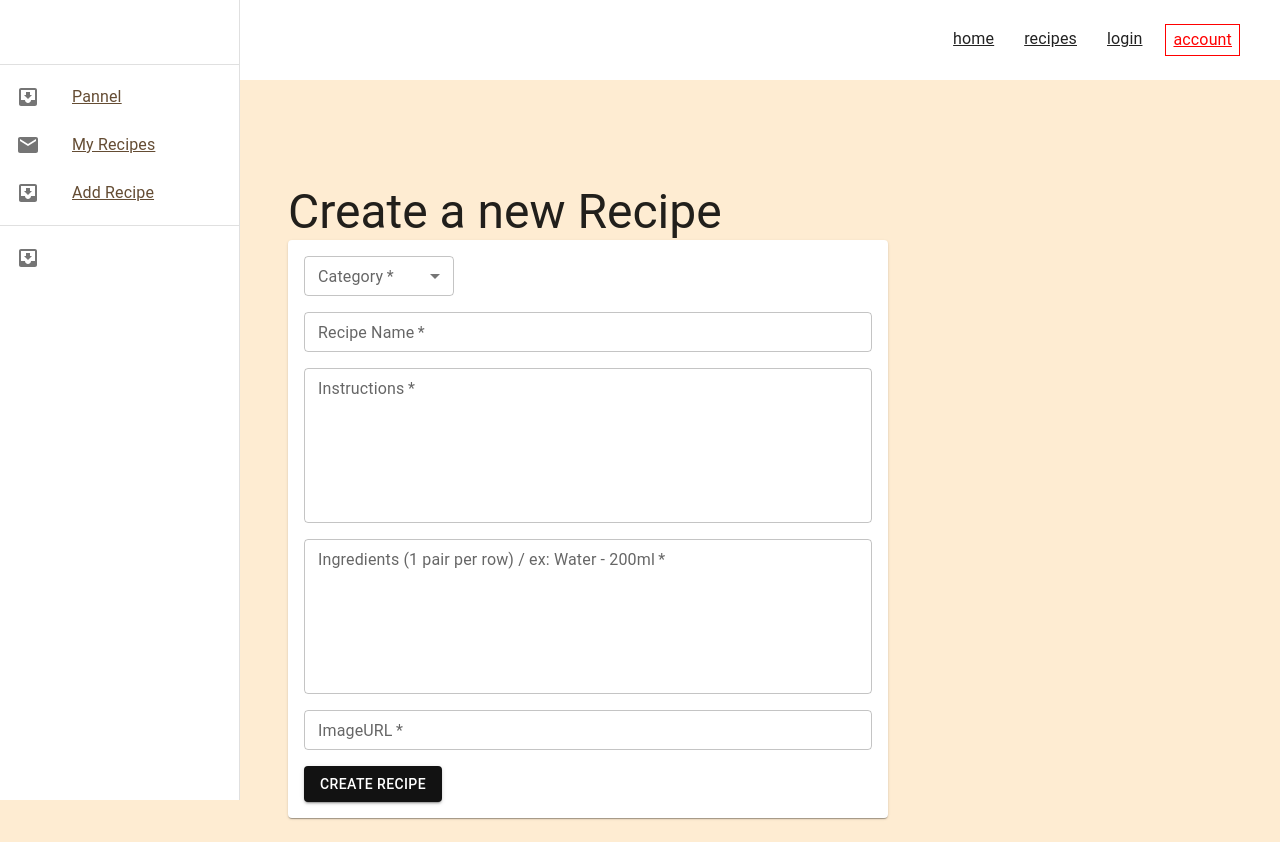
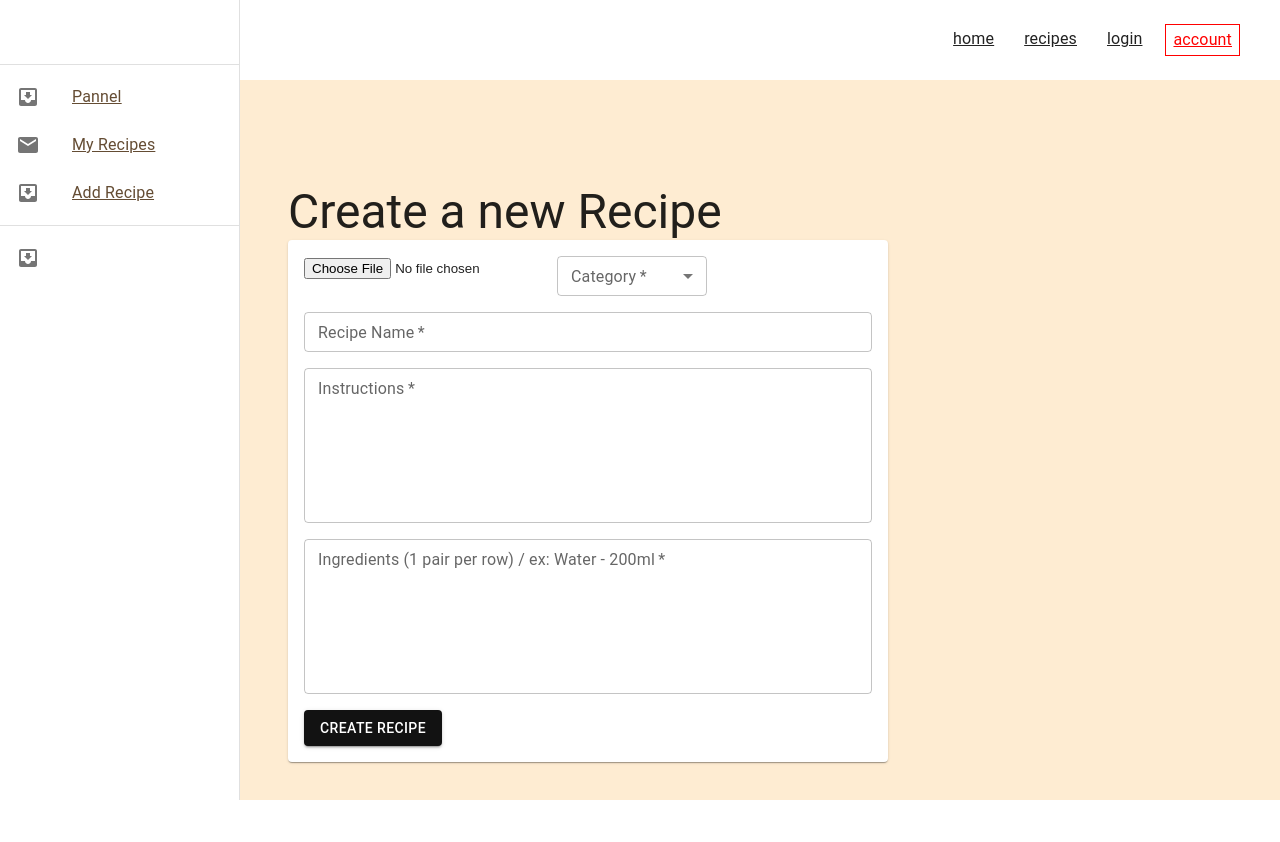
Before and after one commit to HladenRazum/recipes-fullstack-client, a React (Create React App) app: page /account/add-recipe in a window 1280 px wide. After the commit the page ends 800 px from the top, so only its background shows below. Built offline with nearby package versions, Linux system fonts and the light colour scheme.

Commit message:
added image visualizer

```diff
--- a/src/components/AddRecipeForm/AddRecipeForm.tsx
+++ b/src/components/AddRecipeForm/AddRecipeForm.tsx
@@ -1,4 +1,4 @@
-import React from "react";
+import React, { ChangeEvent, ChangeEventHandler } from "react";
 import {
    ErrorMessage,
    Field,
@@ -13,20 +13,36 @@ import { CSSObject } from "@emotion/react";
 import { RecipesAPI } from "../../repository/recipe-api";
 import { IngredientsModel, RecipeModel } from "../../repository/recipe-model";
 import { getValuePairsFromStringOfIngredients } from "../utils";
+import PreviewImage from "./PreviewImage";
 
-interface Props { }
+const SUPPORTED_FORMATS = "image/png, image/jpeg";
+
+interface Props {}
 
 interface FormikValues {
    name: string;
    instructions: string;
    category: string;
-   imageURL: string;
+   image: File | null;
    ingredients: string;
 }
 
 const validationSchema = yup.object({
    name: yup.string().required("Name is required"),
-   // image: yup.string().required("Image is required"),
+   image: yup
+      .mixed()
+      .nullable()
+      .required()
+      .test(
+         "FILE_SIZE",
+         "Uploaded file's size is too big.",
+         (value) => !value || (value && value.size <= 1024 * 1024)
+      )
+      .test(
+         "FILE_FORMAT",
+         "Uplaoded file has unsupported format.",
+         (value) => !value || (value && SUPPORTED_FORMATS.includes(value?.type))
+      ),
    instructions: yup
       .string()
       .required("Instructions are required")
@@ -37,7 +53,7 @@ const initialValues: FormikValues = {
    name: "",
    instructions: "",
    category: "",
-   imageURL: "",
+   image: null,
    ingredients: "",
 };
 
@@ -46,22 +62,25 @@ const AddRecipeForm = (props: Props) => {
       values: FormikValues,
       actions: FormikHelpers<FormikValues>
    ) => {
+      // used a helper function to convert data from ingredients String to arrays of Ingredients
+      const ingredientArrays: IngredientsModel[] =
+         getValuePairsFromStringOfIngredients(values.ingredients);
 
-      // used a helper function to convert data from ingredients String to arrays of Ingredients
-      const ingredientArrays: IngredientsModel[] = getValuePairsFromStringOfIngredients(values.ingredients);
-
+      // console.log(values);
+      if (values.image !== null) {
          const recipe = new RecipeModel(
             values.name,
             values.category,
             values.instructions,
-         values.imageURL,
+            values.image,
             ingredientArrays
          );
+         console.log(recipe);
+      }
 
-      console.log(recipe);
-      RecipesAPI.createItem(recipe).then((data: RecipeModel) => {
-         console.log(data);
-      });
+      // RecipesAPI.createItem(recipe).then((data: RecipeModel) => {
+      //    console.log(data);
+      // });
    };
 
    const CATEGORIES = ["dessert", "lunch", "dinner", "breakfast"];
@@ -95,6 +114,23 @@ const AddRecipeForm = (props: Props) => {
             }}
          >
             <form onSubmit={formik.handleSubmit}>
+               <input
+                  type="file"
+                  required
+                  accept={SUPPORTED_FORMATS}
+                  id="image"
+                  name="image"
+                  onChange={(e: ChangeEvent<HTMLInputElement>) => {
+                     if (e.target.files === null) {
+                        return;
+                     }
+                     formik.setFieldValue("image", e.target.files[0]);
+                  }}
+               />
+               {formik.values.image && (
+                  <PreviewImage file={formik.values.image} />
+               )}
+
                <TextField
                   select
                   label="Category"
@@ -169,22 +205,6 @@ const AddRecipeForm = (props: Props) => {
                   sx={inputStyles}
                />
 
-               <TextField
-                  fullWidth
-                  label="ImageURL"
-                  required
-                  name="imageURL"
-                  id="imageURL"
-                  value={formik.values.imageURL}
-                  onChange={formik.handleChange}
-                  error={
-                     formik.touched.imageURL && Boolean(formik.errors.imageURL)
-                  }
-                  helperText={formik.touched.imageURL && formik.errors.imageURL}
-                  size="small"
-                  sx={inputStyles}
-               />
-
                <Button variant="contained" type="submit">
                   Create recipe
                </Button>
--- /dev/null
+++ b/src/components/AddRecipeForm/PreviewImage.tsx
@@ -0,0 +1,37 @@
+import React from "react";
+
+interface Props {
+   file: Blob;
+}
+
+const PreviewImage = (props: Props) => {
+   const [preview, setPreview] = React.useState<string | null>(null);
+
+   const reader = new FileReader();
+   if (!props.file) {
+      setPreview(null);
+   }
+   reader.readAsDataURL(props.file);
+   reader.onload = () => {
+      if (!reader.result) {
+         return;
+      }
+      setPreview(reader.result as string);
+   };
+
+   return (
+      <div>
+         <img
+            style={{
+               margin: "1em 0",
+            }}
+            src={preview as string}
+            alt="preview"
+            width="212px"
+            height="120px"
+         />
+      </div>
+   );
+};
+
+export default PreviewImage;
--- a/src/repository/recipe-model.ts
+++ b/src/repository/recipe-model.ts
@@ -14,7 +14,7 @@ export class RecipeModel implements Identifiable {
       public name: string,
       public category: string,
       public instructions: string,
-      public imageURL: string,
+      public image: File,
       public ingredients: IngredientsModel[]
    ) {}
 }
```
Lines whose indentation alone changed are shown as unchanged.
